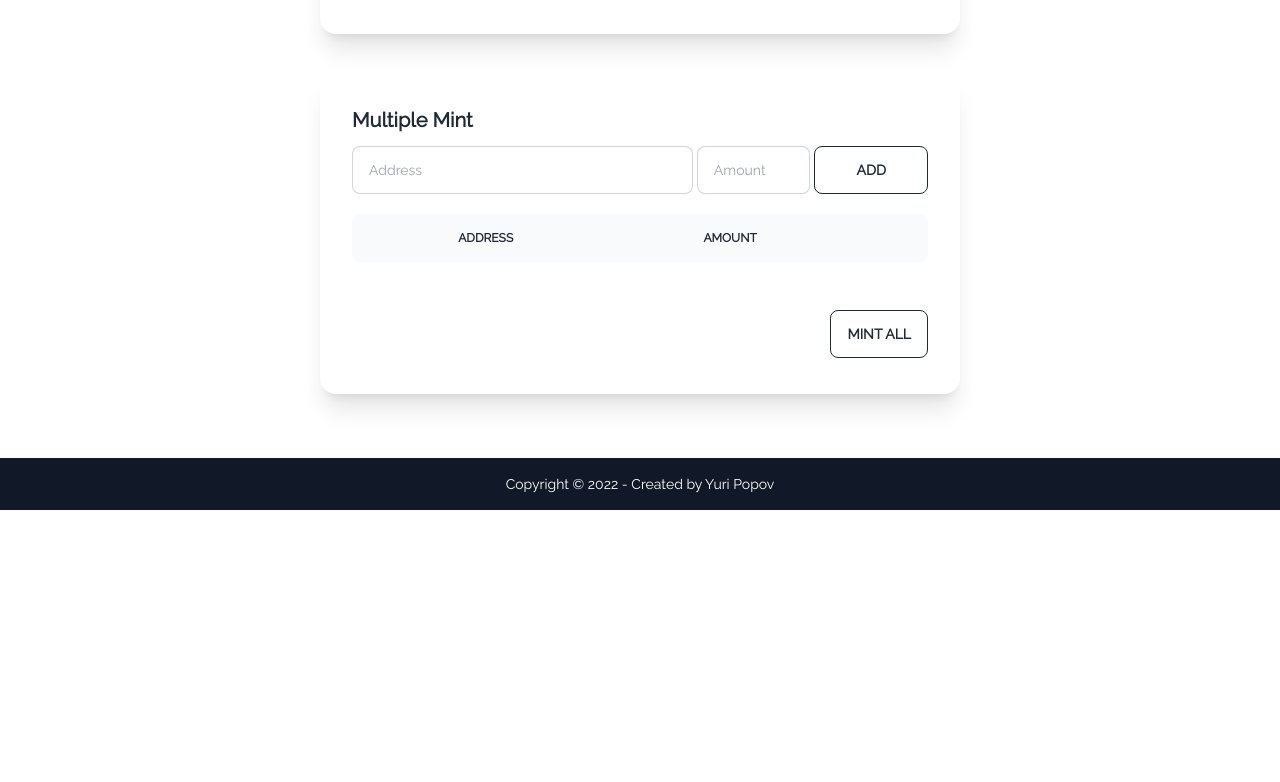
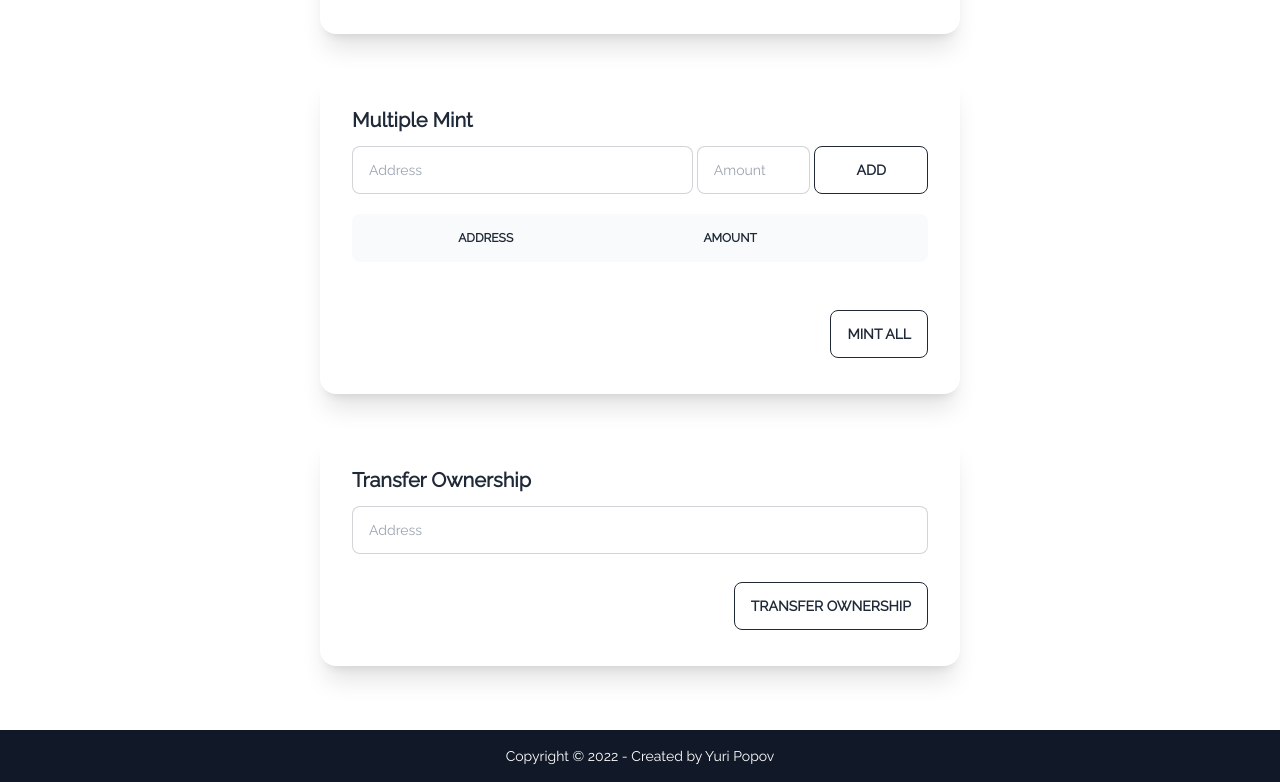
Before and after one commit to webmiraclepro/void-frontend, a Next.js app: page / in a window 1280 px wide. Shown: the part 334-1116 px from the top of the page. Before the commit the page ends 844 px from the top, so only its background shows below. Built offline with nearby package versions, Linux system fonts and the light colour scheme.

Commit message:
transferOwnership implemented

```diff
--- /dev/null
+++ b/src/components/Reputation/TransferOwnership.tsx
@@ -0,0 +1,41 @@
+import { useState, useEffect } from "react";
+import reputationContract from '../Web3/reputationContract';
+
+const TransferOwnership = (props: any) => {
+  const [userAddress, setUserAddress] = useState<string>("");
+
+  const handleInputAddressChange = (event: any) => {
+    setUserAddress(event.target.value);
+  }
+
+  const handleBtnTransferClick = async () => {
+    console.log('User Address = ', window.ethereum.selectedAddress);
+    reputationContract.methods.transferOwnership(userAddress)
+      .send({ from: window.ethereum.selectedAddress })
+      .on('transactionHash', function (hash: any) {
+        console.log('transactionHash => ', hash);
+      })
+      .on('receipt', function (receipt: any) {
+        console.log('receipt => ', receipt);
+        alert('Successfully done');
+      })
+      .on('confirmation', function (confirmationNumber: any, receipt: any) {
+        console.log('confirmation => ', confirmationNumber);
+      })
+      .on('error', console.error);
+  }
+
+  return (
+    <div className="card w-full bg-base-100 shadow-xl my-10">
+      <div className="card-body">
+        <h2 className="card-title">Transfer Ownership</h2>
+        <input type="text" placeholder="Address" className="input input-bordered w-full" onChange={handleInputAddressChange} />
+        <div className="card-actions justify-end">
+          <button className="btn btn-primary" onClick={handleBtnTransferClick}>Transfer Ownership</button>
+        </div>
+      </div>
+    </div>
+  )
+}
+
+export default TransferOwnership;
--- a/src/components/Reputation/index.tsx
+++ b/src/components/Reputation/index.tsx
@@ -3,6 +3,7 @@ import Web3 from 'web3';
 
 import AddWhiteList from "./AddWhiteList";
 import MultipleMint from "./MutipleMint";
+import TransferOwnership from "./TransferOwnership";
 
 const Reputation = (props: any) => {
 
@@ -18,6 +19,7 @@ const Reputation = (props: any) => {
       <div className="basis-2/4">
         <AddWhiteList web3={web3} />
         <MultipleMint web3={web3} />
+        <TransferOwnership />
       </div>
       <div className="basis-1/4" />
     </div >
```
